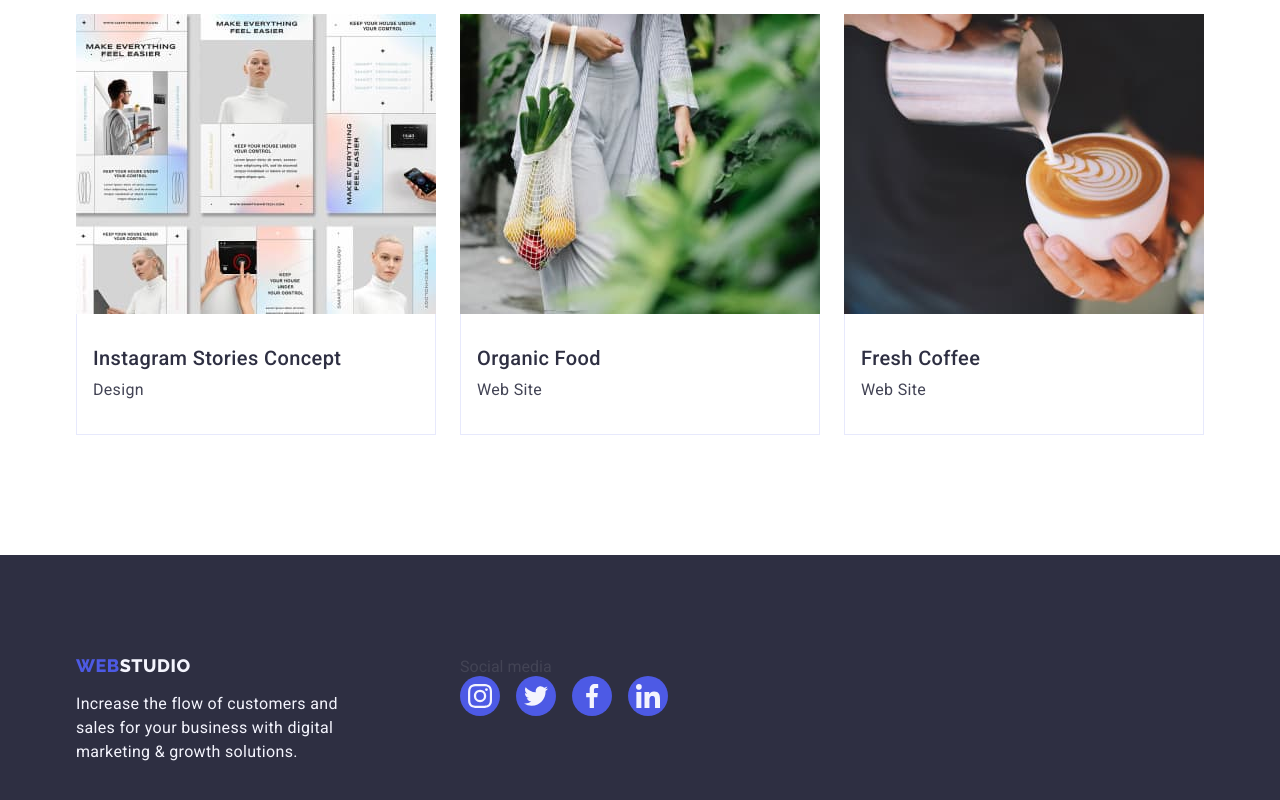
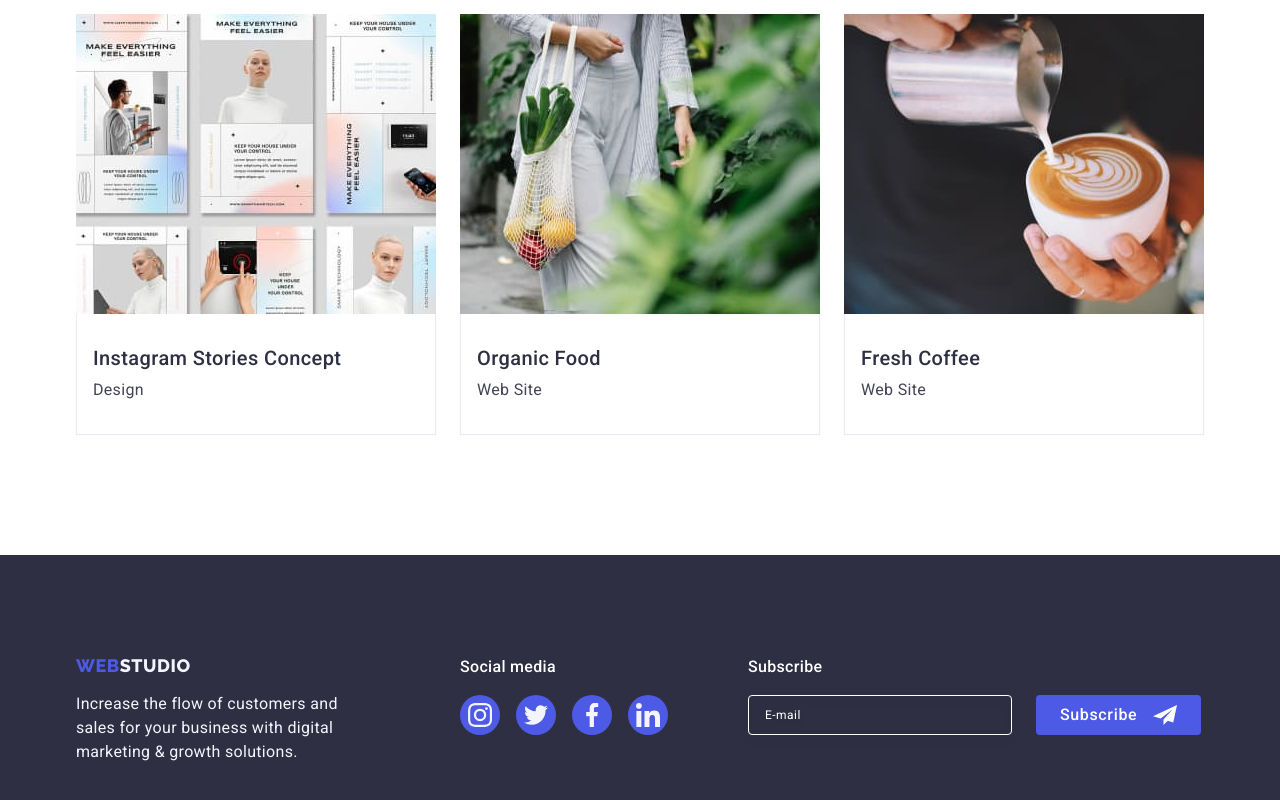
Before and after one commit to StasioChaplin/goit-markup-hw-06, a plain HTML site: page portfolio.html in a window 1280 px wide. Shown: the part 1215-2015 px from the top of the page. Drawn offline with nearby package versions, Linux system fonts and the light colour scheme.

Commit message:
first corrections
added forms, initially ignored them completely

```diff
--- a/css/styles.css
+++ b/css/styles.css
@@ -589,13 +589,16 @@ img {
 
 .subscribe-field {
   display: flex;
+  gap: 24px;
 }
 
 .subscribe-input {
   display: flex;
   width: 264px;
   height: 40px;
-  margin-right: 24px;
+  font-size: 12px;
+  line-height: 1.5;
+  letter-spacing: 0.04em;
   background-color: transparent;
   border: 1px solid var(--nondescript-color);
   filter: drop-shadow(0px 4px 4px rgba(0, 0, 0, 0.15));
@@ -613,13 +616,13 @@ img {
 
 .subscribe-btn {
   display: flex;
-  width: 165px;
+  min-width: 165px;
   height: 40px;
   justify-content: center;
   align-items: center;
   padding: 8px 24px;
-  gap: 16px;
   border-radius: 4px;
+  font-family: var(--main-font);
   background-color: var(--primary-brand-color);
   font-weight: 500;
   font-size: 16px;
@@ -640,6 +643,7 @@ img {
 
 .send-icon {
   fill: var(--nondescript-color);
+  margin-left: 16px;
 }
 
 /* ======================== MODAL ======================== */
@@ -666,7 +670,7 @@ img {
   left: 50%;
   transform: translate(-50%, -50%) scale(1);
   transition: transform 250ms cubic-bezier(0.4, 0, 0.2, 1);
-  padding: 24px;
+  padding: 72px 24px 24px;
 }
 
 .backdrop.is-hidden .modal {
@@ -674,13 +678,14 @@ img {
 }
 
 .modal-close {
+  position: absolute;
+  top: 24px;
+  right: 24px;
   width: 24px;
   height: 24px;
   background-color: var(--border-color);
   border: 1px solid rgba(0, 0, 0, 0.1);
   border-radius: 50%;
-  margin-left: auto;
-  margin-bottom: 24px;
   display: flex;
   align-items: center;
   justify-content: center;
--- a/portfolio.html
+++ b/portfolio.html
@@ -277,7 +277,7 @@
           </p>
         </div>
         <div class="footer-right">
-          <p class="footer-soc-title">Social media</p>
+          <p class="footer-title">Social media</p>
           <ul class="footer-soc-list list">
             <li class="footer-soc-item">
               <a
@@ -329,6 +329,24 @@
             </li>
           </ul>
         </div>
+        <div class="footer-suscribe">
+          <p class="footer-title">Subscribe</p>
+          <form class="subscribe-field">
+            <label class="user-email"
+              ><input
+                type="email"
+                name="user-email"
+                class="subscribe-input"
+                placeholder="E-mail"
+            /></label>
+            <button type="submit" class="subscribe-btn">
+              Subscribe
+              <svg class="send-icon" width="24" height="24">
+                <use href="./images/icons.svg#icon-send"></use>
+              </svg>
+            </button>
+          </form>
+        </div>
       </div>
     </footer>
   </body>
```
Also changed, not shown: index.html (+11 -3 lines).
